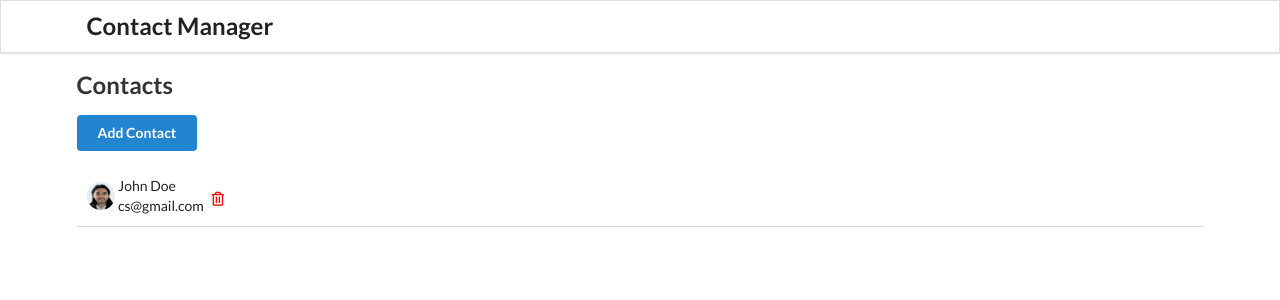
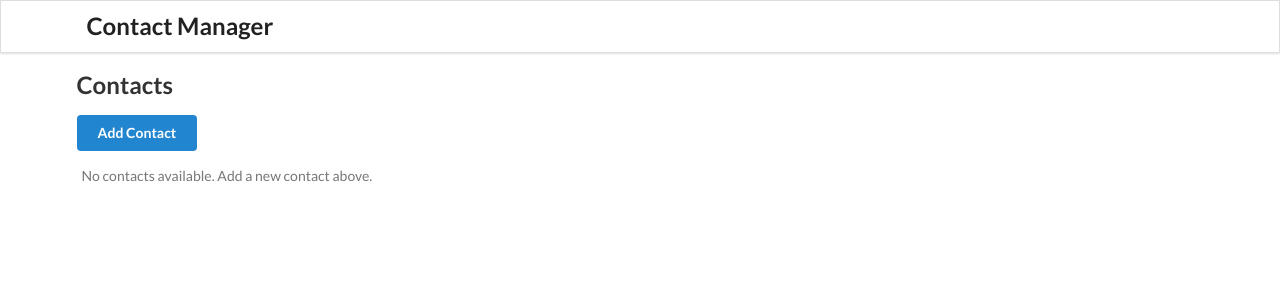
Before and after one commit to jabrij93/reactbasics, a React (Create React App) app: page / in a window 1280 px wide. Shown: the top 300 px of the page. Built offline with nearby package versions, Linux system fonts and the light colour scheme.

Commit message:
fix display contact list from localStorage

```diff
--- a/src/components/ContactCard.js
+++ b/src/components/ContactCard.js
@@ -3,7 +3,7 @@ import './ContactCard.css'
 import user from '../images/user.png'
 
 const ContactCard = (props) => {
-  const { id, name, email } = props.contact
+  const { id, name, email } = props.contacts
 
   return (
     <div className='contact-item'>
--- a/src/components/ContactList.js
+++ b/src/components/ContactList.js
@@ -7,18 +7,10 @@ const ContactList = (props) => {
     props.getContactId(id)
   }
 
-  const contacts = [
-    {
-      id: "1",
-      name: "John Doe",
-      email: "cs@gmail.com"
-    }
-  ]
-
-  const renderContactList = contacts.map((contact) => {
+  const renderContactList = props.contacts.map((contact) => {
     return (
       <ContactCard
-        contact={contact}
+        contacts={contact}
         clickHandler={deleteContactHandler}
         key={contact.id}
       />
```
